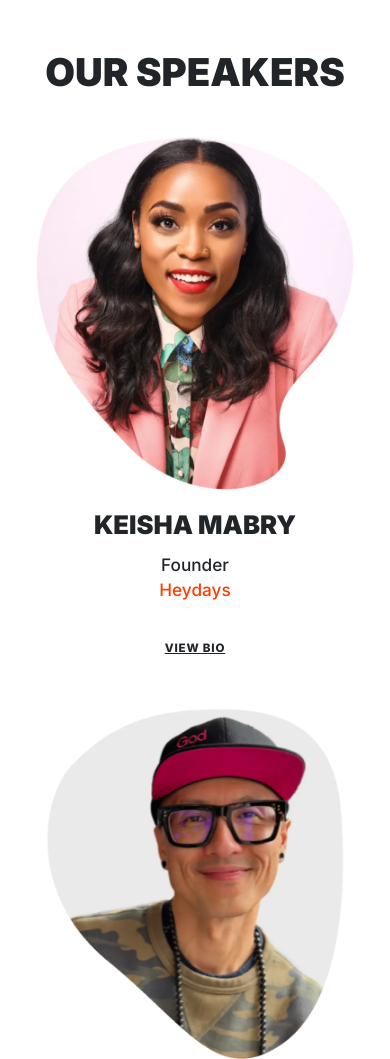
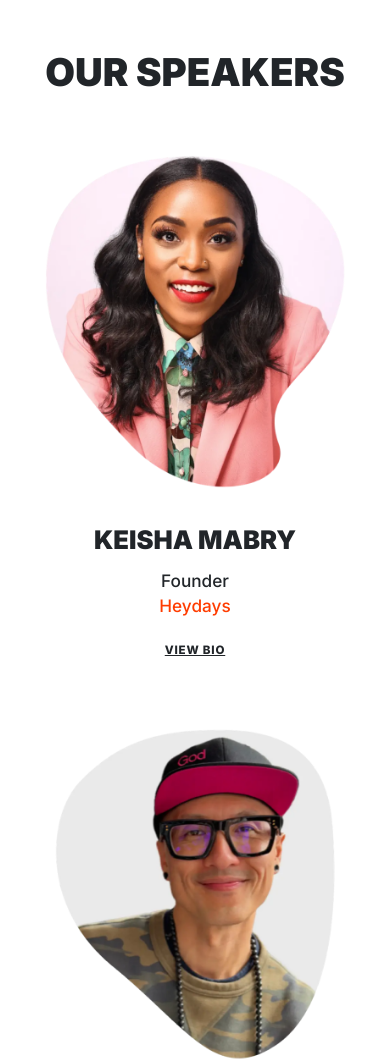
Before and after one commit to Vladimir-Iamshchikov/hotsauce-site, a plain HTML site: page index.html in a window 390 px wide. Shown: the part 1280-2339 px from the top of the page. Drawn offline with Linux system fonts and the light colour scheme.

Commit message:
Corrected files

```diff
--- a/css/media.css
+++ b/css/media.css
@@ -14,6 +14,11 @@
     .poster__image {
         width: 40%;
     }
+
+    .person__image,
+    .person.person--more .person__image {
+        height: auto;
+    }
 }
 
 @media (max-width: 1024px) {
@@ -27,6 +32,15 @@
 
     .header__information-label {
         margin-top: 0rem;
+    }
+
+    .person,
+    .person.person--more {
+        padding: 0 10px;
+    }
+
+    .person__details {
+        margin-bottom: 30rem;
     }
 
     .poster__image {
@@ -99,7 +113,7 @@
     }
 
     .section#speakers {
-        padding: 260rem 0rem
+        padding: 200rem 0rem;
     }
 
     .section__title h2 {
--- a/css/style.css
+++ b/css/style.css
@@ -690,7 +690,7 @@ h1 {
 
     /*person classes*/
     .person,
-    .person.person--moremore {
+    .person.person--more {
         width: 100%;
         text-align: center;
     }
--- a/index.html
+++ b/index.html
@@ -4,7 +4,7 @@
 <head>
     <meta charset="UTF-8">
     <meta name="viewport" content="width=device-width, initial-scale=1.0">
-    <title>Учебный проект №1</title>
+    <title>Hotsauce</title>
     <link rel="shortcut icon" href="favicon.ico" type="image/x-icon">
     <link rel="preconnect" href="https://fonts.googleapis.com">
     <link rel="preconnect" href="https://fonts.gstatic.com" crossorigin>
```
